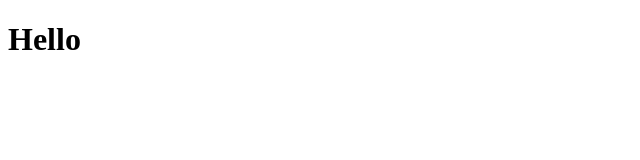
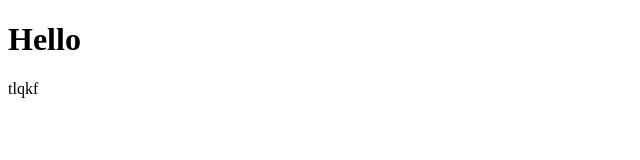
Before and after one commit to GyuHyunA/pragit, a plain HTML site: page index4.html in a window 1280 px wide. Shown: the full height of the page, 0-640 px from the left. Drawn offline with Linux system fonts and the light colour scheme.

Commit message:
shong commit

```diff
--- a/index4.html
+++ b/index4.html
@@ -8,5 +8,6 @@
   </head>
   <body>
     <h1>Hello</h1>
+    <div>tlqkf</div>
   </body>
 </html>
```
